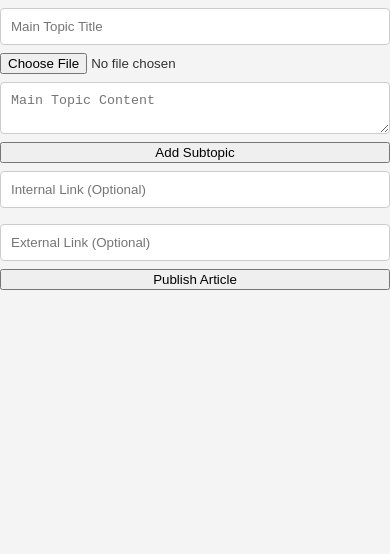
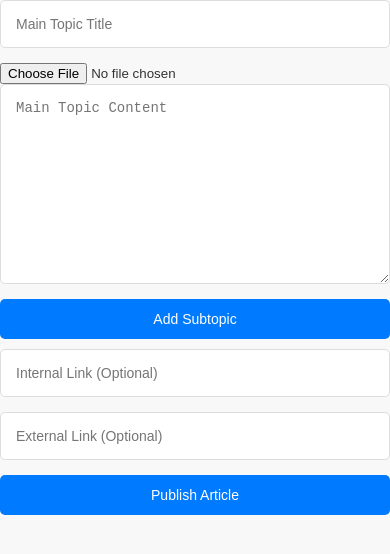
Before and after one commit to visualStoryBlog/visualStoryBlog.github.io, a Jekyll site: the page built from create-article.md, in a window 390 px wide. Shown: the top 554 px of the page. Built offline with Jekyll 4.4.1, drawn with Linux system fonts in a browser that asks for light colours.

Commit message:
Update style.css

```diff
--- a/assets/css/style.css
+++ b/assets/css/style.css
@@ -1,68 +1,119 @@
 /* General Styling */
 body {
-    font-family: sans-serif;
+    font-family: "Helvetica Neue", Arial, sans-serif;
     line-height: 1.6;
     margin: 0;
     padding: 0;
-    background-color: #f4f4f4;
+    background-color: #f8f8f8;
     color: #333;
 }
 
+/* Container (Main Layout) */
 #app {
-    max-width: 960px;
+    max-width: 960px; /* Limit width for larger screens */
     margin: 20px auto;
     padding: 20px;
     background-color: #fff;
     box-shadow: 0 2px 5px rgba(0, 0, 0, 0.1);
+    border-radius: 8px;
 }
 
 h1, h2 {
     text-align: center;
+    margin-bottom: 20px;
 }
-/* Form Styling */
+
+/* Article Creation Form */
 #articleForm {
     display: flex;
-    flex-direction: column; /* Arrange elements vertically */
+    flex-direction: column;
 }
 
 #articleForm input[type="text"],
 #articleForm input[type="url"],
 #articleForm textarea {
-    padding: 10px;
-    margin: 8px 0; /* Adjust margin as needed */
-    border: 1px solid #ccc;
-    border-radius: 4px;
-    box-sizing: border-box; /* Include padding and border in the element's total width and height */
+    width: 100%;   /* Make input fields take up full available width */
+    padding: 15px;
+    margin-bottom: 15px;
+    border: 1px solid #ddd;
+    border-radius: 5px;
+    box-sizing: border-box;
+    font-size: 16px;
 }
+
+#articleForm textarea {
+    height: 200px;
+    resize: vertical;
+}
+
+/* Buttons */
+#articleForm button,
+#addSubtopic {
+    padding: 12px 24px;
+    background-color: #007bff;
+    color: #fff;
+    border: none;
+    border-radius: 5px;
+    cursor: pointer;
+    font-size: 16px;
+    transition: background-color 0.3s ease;
+    margin-bottom: 10px; /* Add margin to the bottom of buttons */
+}
+
+#articleForm button:hover,
+#addSubtopic:hover {
+    background-color: #0056b3;
+}
+
+#articleForm button:disabled {
+    background-color: #ccc;
+    cursor: default;
+}
+
 /* Subtopic Styling */
 .subtopic {
-    border: 1px solid #ccc;
-    padding: 15px;
-    margin-bottom: 10px;
-    border-radius: 4px;
+    border: 1px solid #ddd;
+    padding: 20px;
+    margin-bottom: 20px;
+    border-radius: 5px;
+    background-color: #f9f9f9;
 }
 
-/* Visual Story Styling */
-.visual-story-slider {
-    width: 100%;
-    margin-bottom: 20px;
+.subtopic .remove-subtopic {
+    background-color: #dc3545;
+    color: white;
+    border: none;
+    padding: 5px 10px;
+    text-align: center;
+    text-decoration: none;
+    display: inline-block;
+    font-size: 12px;
+    border-radius: 3px;
+    cursor: pointer;
 }
 
-.visual-story-slider .slide {
-    text-align: center; /* Center text within slides */
+/* Word Count */
+.word-count {
+    font-size: 14px;
+    margin-top: 10px;
 }
 
-.visual-story-slider img {
-    max-width: 100%;
-    height: auto;
+.word-count.below-minimum {
+    color: red;
 }
 
+/* Media Queries for Responsiveness */
+@media (max-width: 768px) {
+    #app {
+        max-width: 95%; /* Take up most of the screen width on smaller devices */
+        padding: 10px; /* Reduce padding on smaller screens */
+    }
 
-.word-count {
-    font-size: 12px;
-    margin-top: 5px;
+    #articleForm input[type="text"],
+    #articleForm input[type="url"],
+    #articleForm textarea,
+    #articleForm button,
+    #addSubtopic {
+        font-size: 14px; /* Slightly smaller font on smaller screens */
+    }
 }
-
-.below-minimum {
-    color: red;
-}
```
